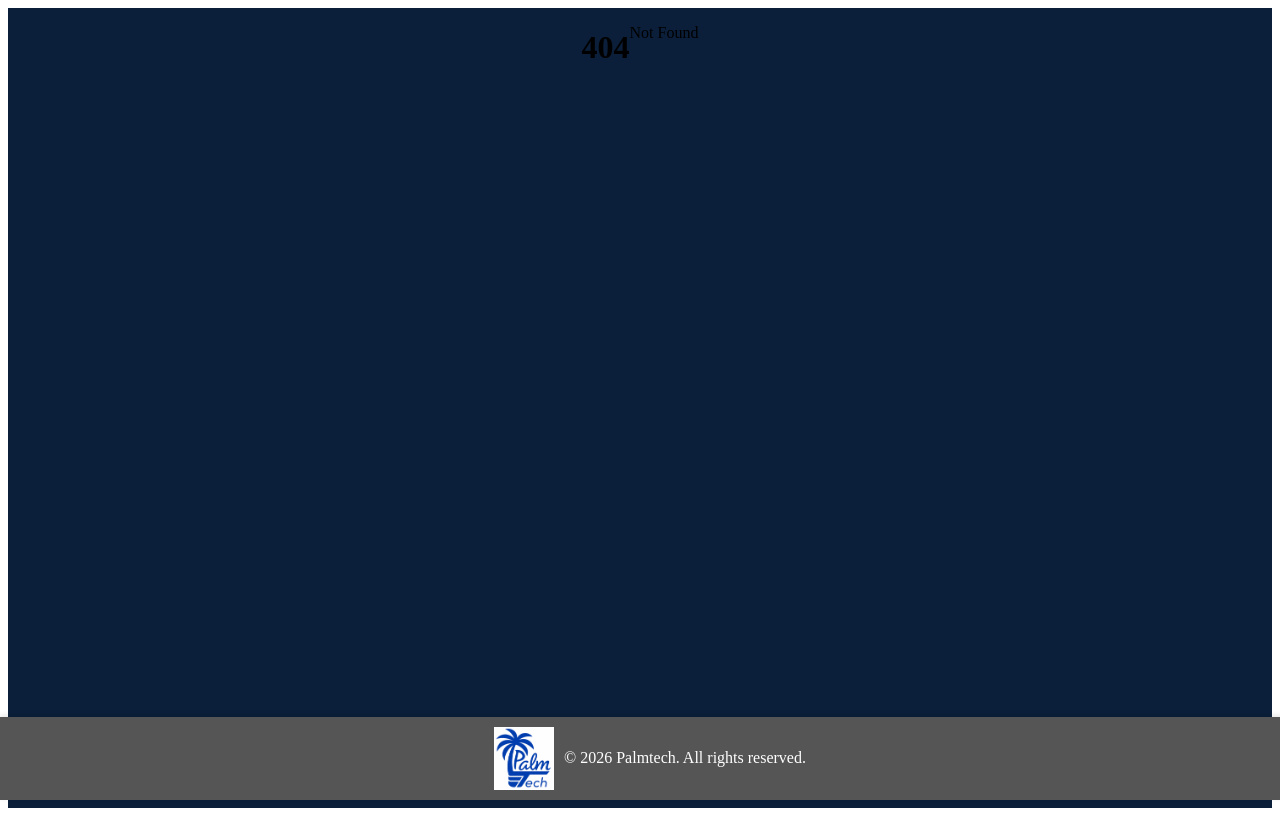
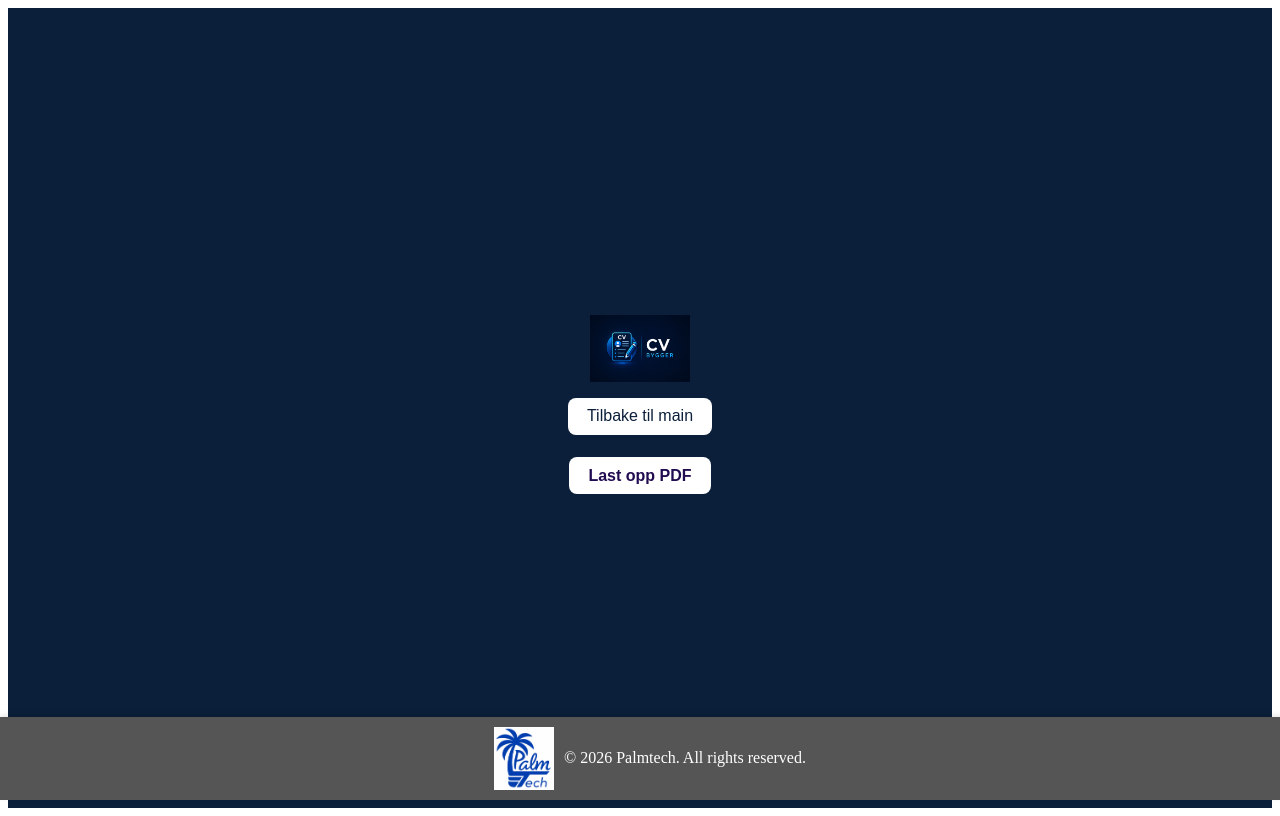
Before and after one commit to larsPalm/cv-bygger, a SvelteKit app: page /edit in a window 1280 px wide. Before the commit this address had no page. Built offline with nearby package versions, Linux system fonts and the light colour scheme.

Commit message:
fungerende generering, bug i endring av pdf som er lastet opp

```diff
--- a/package.json
+++ b/package.json
@@ -33,6 +33,8 @@
 		"vite": "^7.3.1"
 	},
 	"dependencies": {
-		"jspdf": "^4.2.1"
+		"jspdf": "^4.2.1",
+		"pdf-lib": "^1.17.1",
+		"pdfjs-dist": "^5.6.205"
 	}
 }
--- a/src/components/InputCard.svelte
+++ b/src/components/InputCard.svelte
@@ -18,18 +18,18 @@
 		remarks: props.remarks ?? ''
 	};
 
-	const MAX_LENGTH = 500;
+	const MAX_LENGTH = 250;
 
 	const updateCard = (): void => {
 		cardsStore.update((list) => {
 			list[index] = {
 				id: cardData.id.slice(0, MAX_LENGTH),
-				mainTitle: cardData.mainTitle.slice(0, MAX_LENGTH),
-				mainValue: cardData.mainValue.slice(0, MAX_LENGTH),
-				secondaryTitle: cardData.secondaryTitle.slice(0, MAX_LENGTH),
-				secondaryValue: cardData.secondaryValue.slice(0, MAX_LENGTH),
-				from: cardData.from.slice(0, MAX_LENGTH),
-				to: cardData.to.slice(0, MAX_LENGTH),
+				mainTitle: cardData.mainTitle.slice(0, 50),
+				mainValue: cardData.mainValue.slice(0, 50),
+				secondaryTitle: cardData.secondaryTitle.slice(0, 50),
+				secondaryValue: cardData.secondaryValue.slice(0, 50),
+				from: cardData.from.slice(0, 10),
+				to: cardData.to.slice(0, 10),
 				remarks: cardData.remarks.slice(0, MAX_LENGTH)
 			};
 			return list;
--- /dev/null
+++ b/src/components/PdfToStores.svelte
@@ -0,0 +1,209 @@
+<script lang="ts">
+	import { writable } from 'svelte/store';
+	import { schools, education, work, vulentarely, other } from '../stores/cards';
+	import { name, phone, email, linkedIn, webpage } from '../stores/contactInfo';
+	import type { Card } from '../types/Card';
+	import { PDFDocument } from 'pdf-lib';
+
+	// Bindable prop (runes mode)
+	let { uploadedStore } = $props();
+
+	const uploadError = writable<string | null>(null);
+	const uploading = writable(false);
+
+	const handlePDFUpload = async (event: Event) => {
+		const input = event.target as HTMLInputElement;
+		if (!input.files || input.files.length === 0) return;
+
+		const file = input.files[0];
+		uploadError.set(null);
+		uploading.set(true);
+
+		try {
+			const arrayBuffer = await file.arrayBuffer();
+			const pdfDoc = await PDFDocument.load(arrayBuffer);
+
+			// NB: pdf-lib gir normalt ikke tekstuttrekk
+			// derfor fallback til tom streng hvis ikke mulig
+			let fullText = '';
+
+			for (const page of pdfDoc.getPages()) {
+				const text = (page as any).getTextContent?.();
+				if (text) fullText += text + '\n';
+			}
+
+			parsePDF(fullText || '');
+
+			// signaliser til parent at PDF er lastet
+			uploadedStore = true;
+		} catch (err) {
+			uploadError.set('Kunne ikke lese PDF: ' + err);
+			console.error(err);
+		} finally {
+			uploading.set(false);
+		}
+	};
+
+	const parsePDF = (text: string) => {
+		// --- Kontaktinfo ---
+		const contactMap: Record<string, any> = {
+			Navn: name,
+			Telefon: phone,
+			'E-post': email,
+			LinkedIn: linkedIn,
+			Webside: webpage
+		};
+
+		Object.keys(contactMap).forEach((label) => {
+			const regex = new RegExp(`${label}:\\s*(.+)`, 'i');
+			const match = text.match(regex);
+			contactMap[label].set(match ? match[1].trim() : '');
+		});
+
+		// --- Seksjoner ---
+		const sectionNames = [
+			{ name: 'Arbeid', store: work },
+			{ name: 'Utdanning', store: education },
+			{ name: 'Skoler', store: schools },
+			{ name: 'Frivillig arbeid', store: vulentarely },
+			{ name: 'Annet', store: other }
+		];
+
+		sectionNames.forEach(({ name: secName, store }) => {
+			const secRegex = new RegExp(
+				`${secName}\\s*([\\s\\S]*?)(?=(Arbeid|Utdanning|Skoler|Frivillig arbeid|Annet|$))`,
+				'i'
+			);
+
+			const secMatch = text.match(secRegex);
+
+			if (secMatch) {
+				store.set(parseCards(secMatch[1].trim()));
+			} else {
+				store.set([]); // overskriv gamle data
+			}
+		});
+	};
+
+	const parseCards = (text: string): Card[] => {
+		const lines = text
+			.split('\n')
+			.map((l) => l.trim())
+			.filter(Boolean);
+
+		const cards: Card[] = [];
+		let currentCard: Partial<Card> = {};
+
+		const flushCard = () => {
+			if (currentCard.mainTitle && currentCard.mainValue) {
+				cards.push({
+					id: crypto.randomUUID(),
+					mainTitle: currentCard.mainTitle || '',
+					mainValue: currentCard.mainValue || '',
+					secondaryTitle: currentCard.secondaryTitle || '',
+					secondaryValue: currentCard.secondaryValue || '',
+					from: currentCard.from || '',
+					to: currentCard.to || '',
+					remarks: currentCard.remarks || ''
+				});
+
+				currentCard = {};
+			}
+		};
+
+		lines.forEach((line) => {
+			if (/Periode:/i.test(line)) {
+				const match = line.match(/Periode:\s*(.+?)\s*–\s*(.+)/);
+
+				if (match) {
+					currentCard.from = match[1].trim();
+					currentCard.to = match[2].trim();
+				}
+
+				flushCard();
+			} else if (/^\w+:/.test(line)) {
+				const [title, ...rest] = line.split(':');
+				const value = rest.join(':').trim();
+
+				if (!currentCard.mainTitle) {
+					currentCard.mainTitle = title;
+					currentCard.mainValue = value;
+				} else if (!currentCard.secondaryTitle) {
+					currentCard.secondaryTitle = title;
+					currentCard.secondaryValue = value;
+				} else {
+					currentCard.remarks = (currentCard.remarks ? currentCard.remarks + '\n' : '') + line;
+				}
+			} else {
+				currentCard.remarks = (currentCard.remarks ? currentCard.remarks + '\n' : '') + line;
+			}
+		});
+
+		flushCard();
+		return cards;
+	};
+</script>
+
+<div class="upload-container">
+	{#if !uploadedStore}
+		<label class="upload-label">
+			<input type="file" accept="application/pdf" on:change={handlePDFUpload} />
+			<span class="upload-btn">Last opp PDF</span>
+		</label>
+	{/if}
+
+	{#if $uploading}
+		<p class="upload-status">Laster opp...</p>
+	{/if}
+
+	{#if $uploadError}
+		<p class="upload-error">{$uploadError}</p>
+	{/if}
+</div>
+
+<style lang="scss">
+	.upload-container {
+		display: flex;
+		flex-direction: column;
+		align-items: flex-start;
+		margin: 1rem 0;
+		font-family: 'Arial', sans-serif;
+	}
+
+	.upload-label {
+		position: relative;
+		cursor: pointer;
+	}
+
+	input[type='file'] {
+		display: none;
+	}
+
+	.upload-btn {
+		background-color: white;
+		color: rgb(33, 11, 81);
+		padding: 0.6rem 1.2rem;
+		border-radius: 8px;
+		font-weight: 600;
+		transition:
+			background 0.2s ease,
+			transform 0.2s ease;
+	}
+
+	.upload-btn:hover {
+		background-color: rgb(221, 218, 218);
+		transform: scale(1.02);
+	}
+
+	.upload-status {
+		margin-top: 0.5rem;
+		color: #0b1f3a;
+		font-weight: 500;
+	}
+
+	.upload-error {
+		margin-top: 0.5rem;
+		color: #d9534f;
+		font-weight: 500;
+	}
+</style>
--- a/src/routes/+page.svelte
+++ b/src/routes/+page.svelte
@@ -8,6 +8,7 @@
 		<h2 class="logo-text">Fra palmtech</h2>
 		<p class="logo-text">La oss hjelpe deg lage/oppdatere din cv</p>
 		<Button text="Ny CV" href="/new"></Button>
+		<Button text="endre CV" href="/edit"></Button>
 	</div>
 </main>
 
--- /dev/null
+++ b/src/routes/edit/+page.svelte
@@ -0,0 +1,76 @@
+<script>
+	import Button from '../../components/Button.svelte';
+	import ListToggler from '../../components/ListToggler.svelte';
+	import PdfToStores from '../../components/PdfToStores.svelte';
+	import { education, schools, vulentarely, work } from '../../stores/cards';
+	import { derived } from 'svelte/store';
+	import { writable } from 'svelte/store';
+
+	// Track whether PDF has been uploaded
+	const pdfUploaded = writable(false);
+
+	// Show ListToggler if any store has length > 0
+	const showListToggler = derived(
+		[education, schools, vulentarely, work],
+		([$education, $schools, $vulentarely, $work]) =>
+			$pdfUploaded &&
+			($education.length > 0 || $schools.length > 0 || $vulentarely.length > 0 || $work.length > 0)
+	);
+</script>
+
+<main>
+	<div class="vertical-container">
+		<img src="/cv-bygger-v3.png" alt="cv-bygger Logo" class="logo-img" />
+		<Button text="Tilbake til main" />
+
+		<!-- Only show PdfToStores if PDF hasn't been uploaded yet -->
+		{#if !$pdfUploaded}
+			<PdfToStores uploadedStore={$pdfUploaded} />
+		{/if}
+
+		<!-- Show ListToggler only if any store has items -->
+		{#if $showListToggler || $pdfUploaded}
+			<ListToggler />
+		{/if}
+	</div>
+</main>
+
+<style lang="scss">
+	main {
+		min-height: 50vh;
+		display: flex;
+		justify-content: center;
+		align-items: center;
+		background: #0b1f3a; /* navy blå */
+	}
+	.vertical-container {
+		display: flex;
+		flex-direction: column; // stable elementene vertikalt
+		gap: 1rem;
+		padding: 1rem 2rem;
+		border-radius: 12px;
+		align-items: center; // sentrerer innhold horisontalt
+	}
+
+	.horizontal-container {
+		display: flex;
+		flex-direction: row; // elementene side-ved-side
+		gap: 1rem;
+		padding: 1rem 2rem;
+		border-radius: 12px;
+		justify-content: center; // sentrerer horisontalt
+		align-items: center; // sentrerer vertikalt
+	}
+
+	.logo-text {
+		color: white; /* gjør teksten hvit */
+		margin-top: 1rem; /* legger litt plass mellom bildet og teksten */
+		font-size: 1.2rem;
+	}
+	.logo-img {
+		width: 100px; /* juster størrelse på logo */
+		height: auto;
+		display: block; /* gjør at bildet oppfører seg som blokk-element */
+		margin: 0 auto; /* sentrerer bildet horisontalt */
+	}
+</style>
```
Also changed, not shown: src/components/PdfGenerator.svelte (+14 -11 lines), 1 other file (tests, documents, lock files or other folders).
